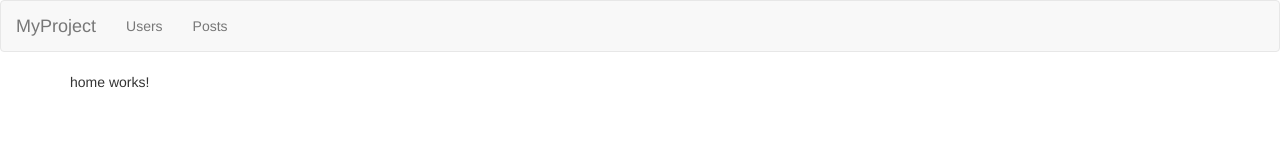
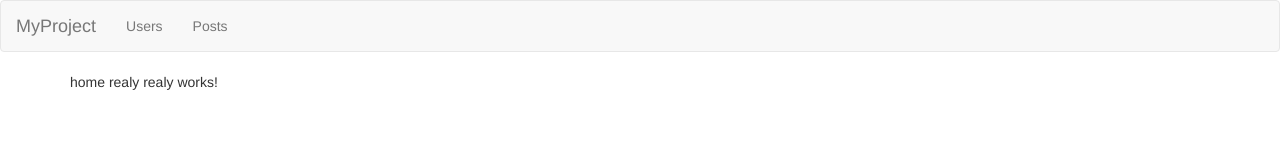
Before and after one commit to msaei/myAngulr, an Angular app: page /home in a window 1280 px wide. Shown: the top 162 px of the page. Built offline with nearby package versions, Linux system fonts and the light colour scheme.

Commit message:
small change to test auto travis

```diff
--- a/src/app/home/home.component.html
+++ b/src/app/home/home.component.html
@@ -1,3 +1,3 @@
 <p>
-  home works!
+    home realy realy works!
 </p>
```
